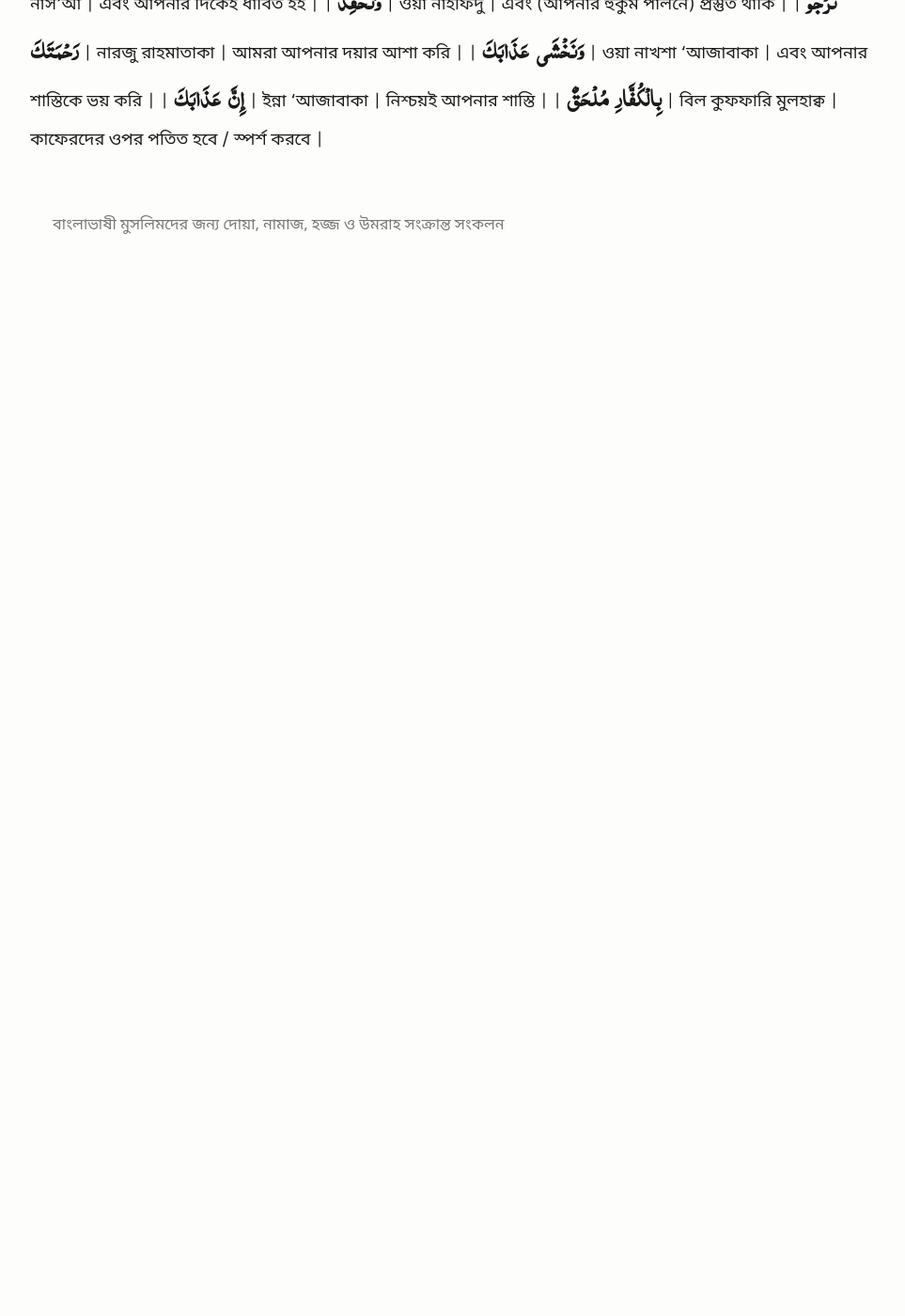
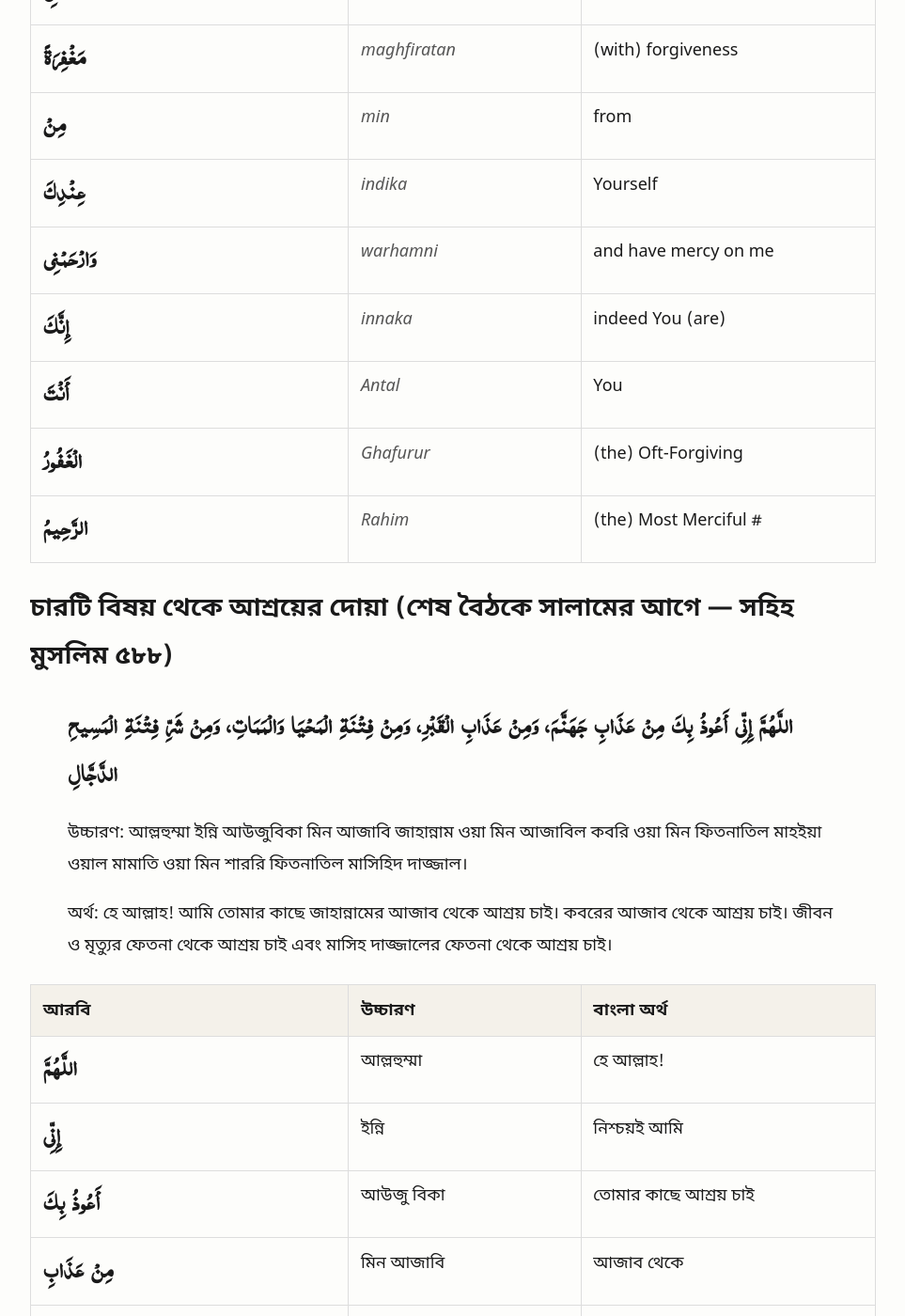
Before and after one commit to sakibmas/dua, a Jekyll site: the page built from prayer.md, in a window 1280 px wide and 1400 px high, scrolled down 8658 px. Shown: the whole window at 94% size, without its empty margins (158-1121 px from the left). Built offline with Jekyll 4.4.1, drawn with Linux system fonts in a browser that asks for light colours; our own code applies the rules of GitHub Pages for plain Markdown files; before the commit the page ends 8978 px from its top, so only the background shows below that; some of the changed text lies outside the part shown.

Commit message:
Add prayer for seeking refuge from four trials before Salam

```diff
--- a/prayer.md
+++ b/prayer.md
@@ -151,6 +151,31 @@
 | **أَنْتَ** | *Antal* | You |
 | **الْغَفُورُ** | *Ghafurur* | (the) Oft-Forgiving |
 | **الرَّحِيمُ** | *Rahim* | (the) Most Merciful #|
+
+## চারটি বিষয় থেকে আশ্রয়ের দোয়া (শেষ বৈঠকে সালামের আগে — সহিহ মুসলিম ৫৮৮)
+
+> **اللَّهُمَّ إِنِّي أَعُوذُ بِكَ مِنْ عَذَابِ جَهَنَّمَ، وَمِنْ عَذَابِ الْقَبْرِ، وَمِنْ فِتْنَةِ الْمَحْيَا وَالْمَمَاتِ، وَمِنْ شَرِّ فِتْنَةِ الْمَسِيحِ الدَّجَّالِ**
+>
+> উচ্চারণ: আল্লহুম্মা ইন্নি আউজুবিকা মিন আজাবি জাহান্নাম ওয়া মিন আজাবিল কবরি ওয়া মিন ফিতনাতিল মাহইয়া ওয়াল মামাতি ওয়া মিন শাররি ফিতনাতিল মাসিহিদ দাজ্জাল।
+>
+> অর্থ: হে আল্লাহ! আমি তোমার কাছে জাহান্নামের আজাব থেকে আশ্রয় চাই। কবরের আজাব থেকে আশ্রয় চাই। জীবন ও মৃত্যুর ফেতনা থেকে আশ্রয় চাই এবং মাসিহ দাজ্জালের ফেতনা থেকে আশ্রয় চাই।
+
+| আরবি | উচ্চারণ | বাংলা অর্থ |
+| :--- | :--- | :--- |
+| **اللَّهُمَّ** | আল্লহুম্মা | হে আল্লাহ! |
+| **إِنِّي** | ইন্নি | নিশ্চয়ই আমি |
+| **أَعُوذُ بِكَ** | আউজু বিকা | তোমার কাছে আশ্রয় চাই |
+| **مِنْ عَذَابِ** | মিন আজাবি | আজাব থেকে |
+| **جَهَنَّمَ** | জাহান্নাম | জাহান্নামের |
+| **وَمِنْ عَذَابِ** | ওয়া মিন আজাবিল | এবং আজাব থেকে |
+| **الْقَبْرِ** | কবরি | কবরের |
+| **وَمِنْ فِتْنَةِ** | ওয়া মিন ফিতনাতিল | এবং ফেতনা থেকে |
+| **الْمَحْيَا** | মাহইয়া | জীবনের |
+| **وَالْمَمَاتِ** | ওয়াল মামাতি | ও মৃত্যুর |
+| **وَمِنْ شَرِّ** | ওয়া মিন শাররি | এবং অনিষ্ট থেকে |
+| **فِتْنَةِ** | ফিতনাতিল | ফেতনার |
+| **الْمَسِيحِ الدَّجَّالِ** | মাসিহিদ দাজ্জাল | মাসিহ দাজ্জালের |
+
 # দোয়া কুনুত
 | আরবি | উচ্চারণ | বাংলা অর্থ |
 | :--- | :--- | :--- |
```
